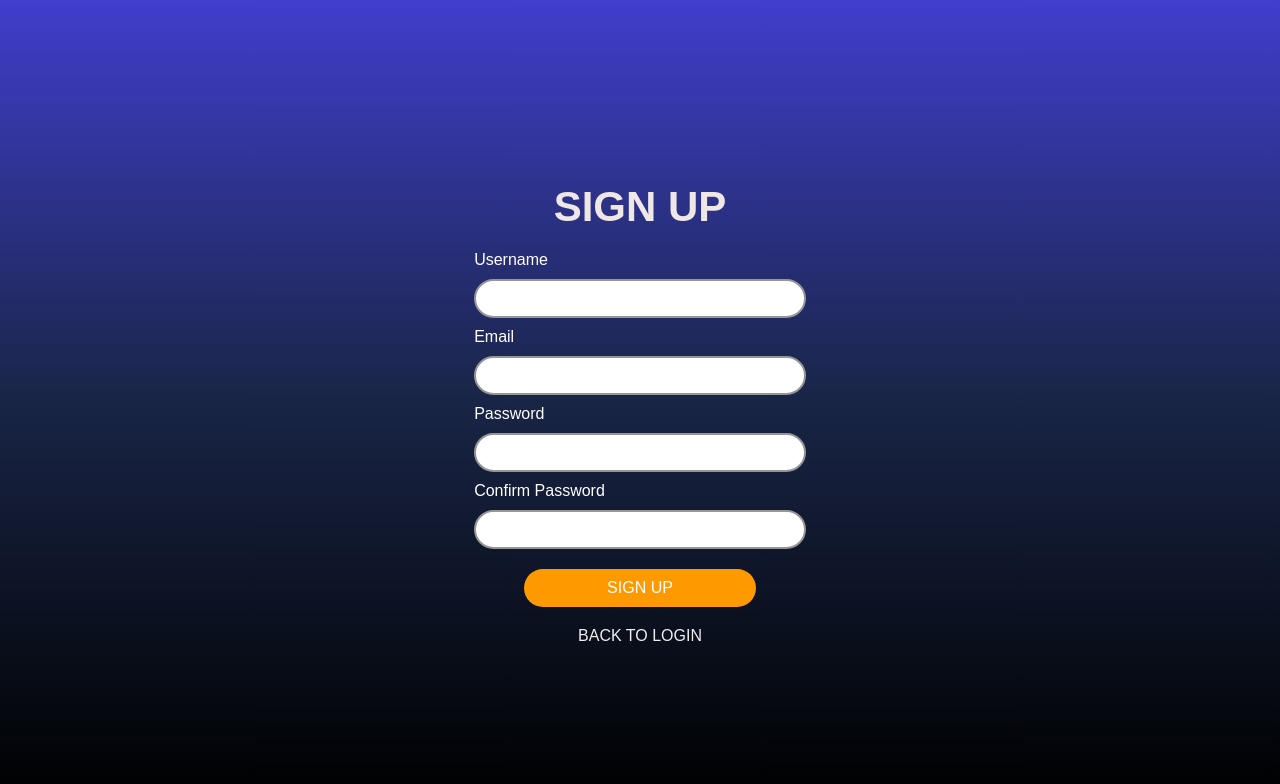
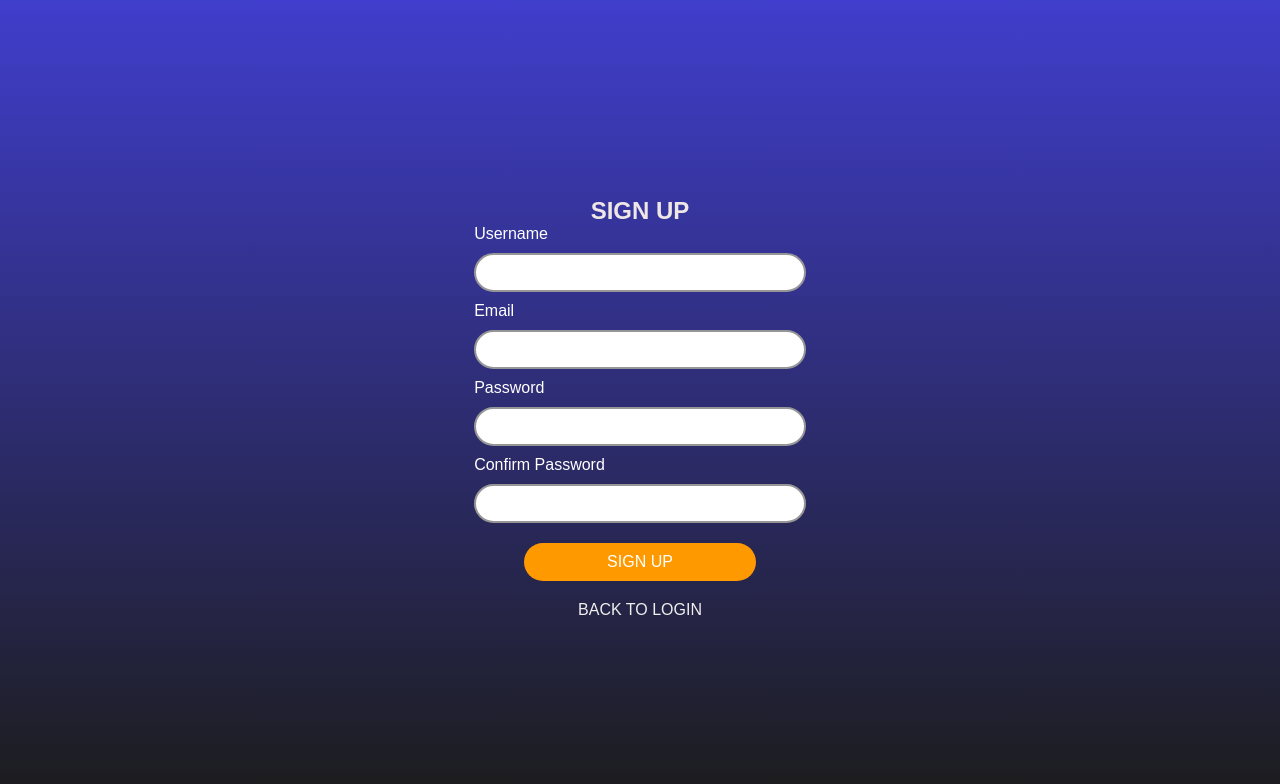
Before and after one commit to NobpasinTumdee/testWebForSA, a React (Vite) app in the folder Frontend/myWeb/: page /signup in a window 1280 px wide. Shown: the top 784 px of the page. Built offline with nearby package versions, Linux system fonts and the light colour scheme.

Commit message:
Revert "อัพเดทหน้าsign up"
This reverts commit d2ab781b9142dba3e21079dcdb99af50cd6a06db.

```diff
--- a/Frontend/myWeb/package.json
+++ b/Frontend/myWeb/package.json
@@ -10,11 +10,9 @@
     "preview": "vite preview"
   },
   "dependencies": {
-    "@types/styled-components": "^5.1.34",
     "react": "^18.3.1",
     "react-dom": "^18.3.1",
-    "react-router-dom": "^6.26.0",
-    "styled-components": "^6.1.12"
+    "react-router-dom": "^6.26.0"
   },
   "devDependencies": {
     "@types/react": "^18.3.3",
--- a/Frontend/myWeb/src/SignUp/SignUp.css
+++ b/Frontend/myWeb/src/SignUp/SignUp.css
@@ -13,7 +13,7 @@ body, html {
     justify-content: center;
     align-items: center;
     height: 100vh;
-    background: linear-gradient(to bottom,#403ECC , #192546,#000000 );
+    background: linear-gradient(to bottom,#403ECC,#1C1C1C);
     width: 100vw;
 }
 /* กล่องสมัครสมาชิก */
@@ -28,11 +28,10 @@ body, html {
 }
 
 /* ส่วนของ h1 */
-.signUpHeader {
-
+h1 {
     text-align: center;
-    margin-bottom: 20px;
-    font-size: 42px;
+    margin-bottom: 0px;
+    font-size: 24px;
     color: rgb(239, 230, 230);
 }
 
@@ -49,7 +48,7 @@ body, html {
     border: 2px solid #969696;
     border-radius: 20px;
     box-sizing: border-box;
-    text-align: left;
+    text-align: center;
 }
 
 /* เมื่อ textbox ถูกโฟกัส */
--- a/Frontend/myWeb/src/SignUp/SignUp.tsx
+++ b/Frontend/myWeb/src/SignUp/SignUp.tsx
@@ -33,7 +33,7 @@ const SignUp: React.FC = () => {
     <div className="signup-container">
       <div className="signup-box">
         <form onSubmit={handleSubmit}>
-          <h1 className='signUpHeader'>SIGN UP</h1>
+          <h1>SIGN UP</h1>
           <div className="form-group">
             <label htmlFor="username">Username</label>
             <input
```
Also changed, not shown: 1 other file (tests, documents, lock files or other folders).
